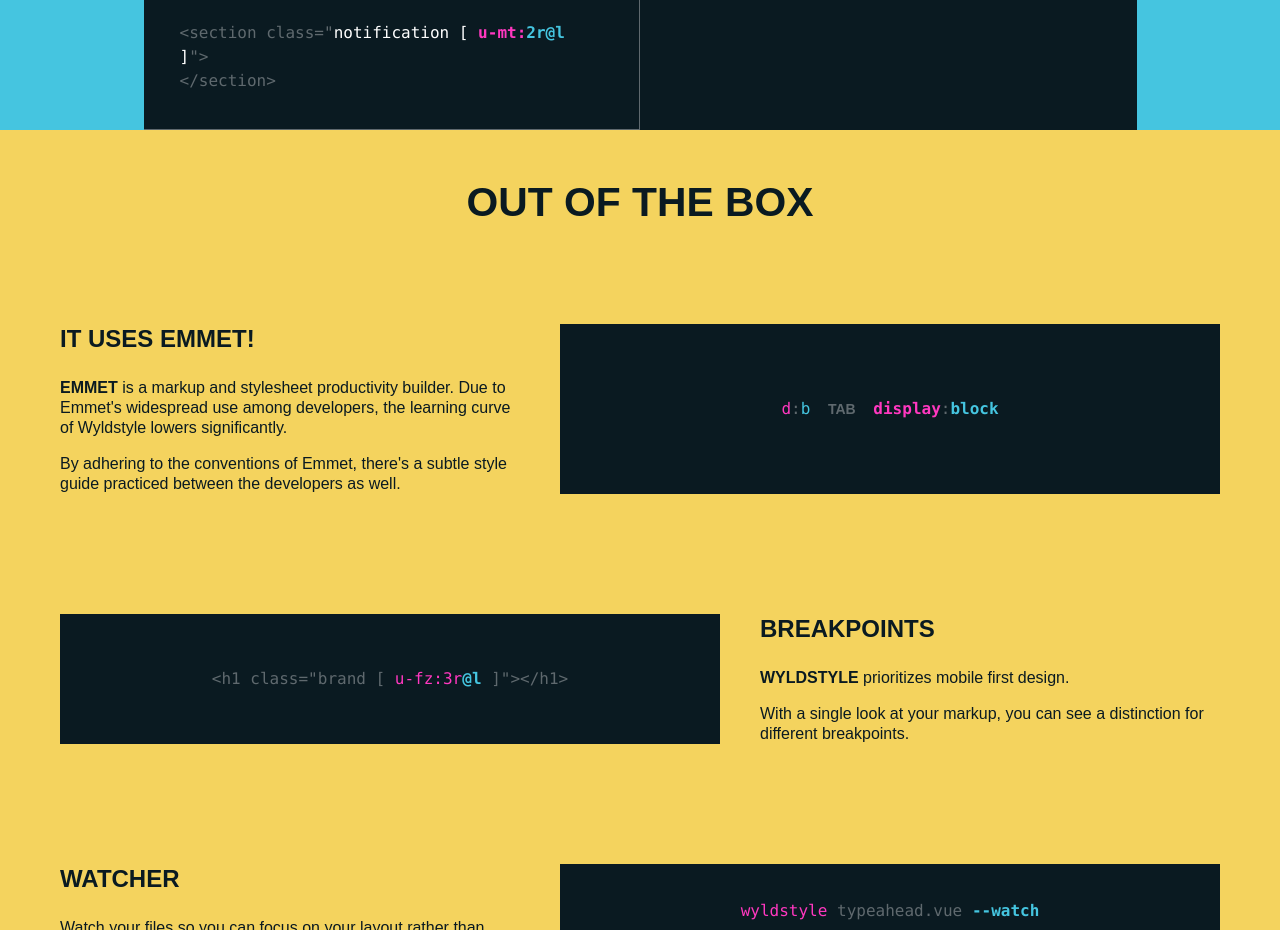
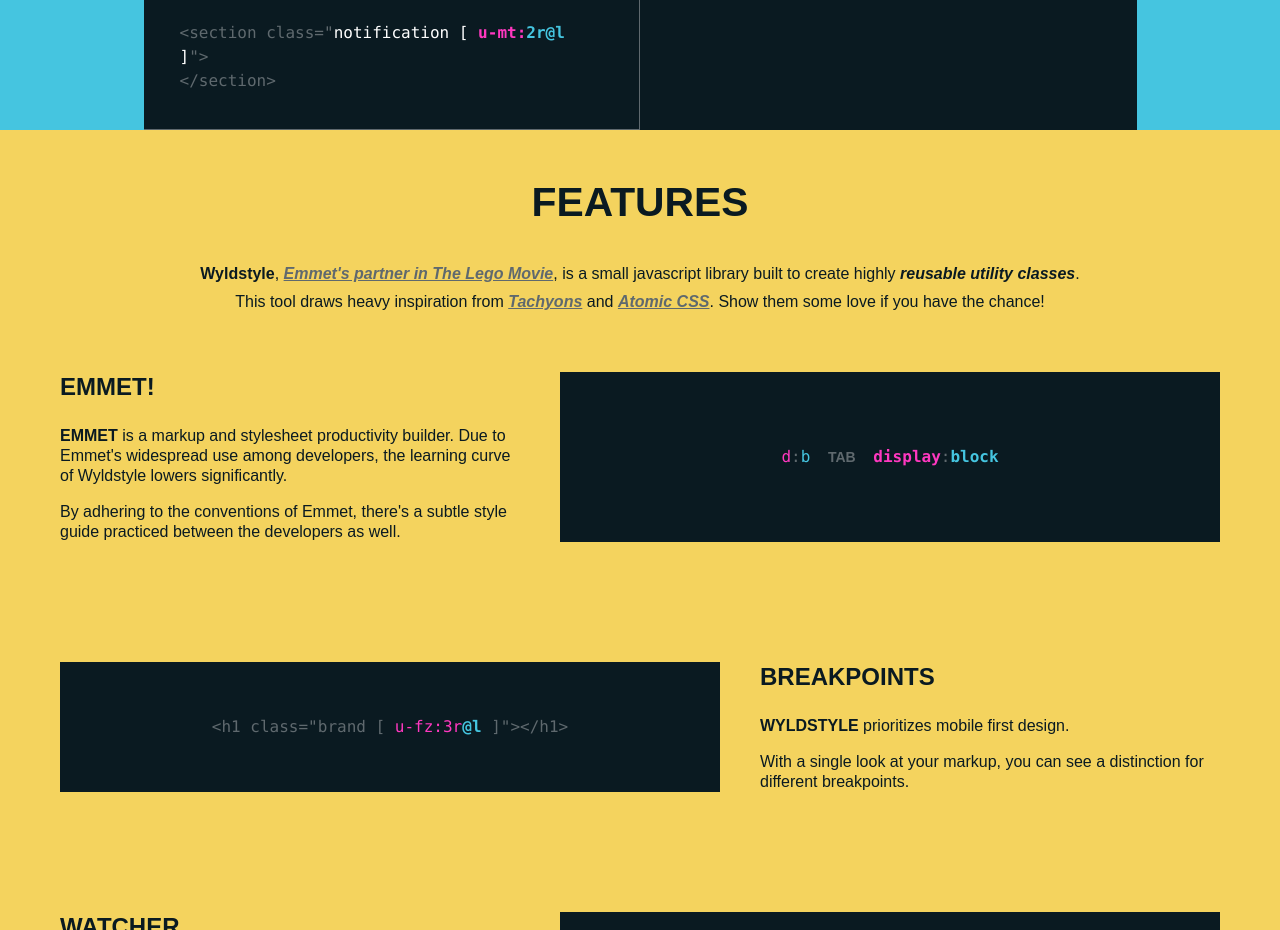
Before and after one commit to humans/wyldstyle.github.io, a website: page index.html in a window 1280 px wide. Shown: the part 788-1718 px from the top of the page. Drawn offline with Linux system fonts and the light colour scheme.

Commit message:
Add a small blurb to give a shoutout to atomic and tachyons.

```diff
--- a/css/utilities.css
+++ b/css/utilities.css
@@ -24,6 +24,7 @@
 .u-lis\:n { list-style: none; }
 .u-mb\:1\.5r { margin-bottom: 1.5rem; }
 .u-mb\:1r { margin-bottom: 1rem; }
+.u-mb\:3\.75r { margin-bottom: 3.75rem; }
 .u-mb\:3r { margin-bottom: 3rem; }
 .u-ml\:0\.25r { margin-left: 0.25rem; }
 .u-ml\:0\.5r { margin-left: 0.5rem; }
@@ -74,8 +75,10 @@
 .u-fxd\:r\@l { flex-direction: row; }
 .u-fxd\:rr\@l { flex-direction: row-reverse; }
 .u-jc\:sb\@l { justify-content: space-between; }
+.u-mb\:0\@l { margin-bottom: 0; }
 .u-ml\:2\.5r\@l { margin-left: 2.5rem; }
 .u-mt\:0\@l { margin-top: 0; }
 .u-mw\:28\.75r\@l { max-width: 28.75rem; }
+.u-ta\:c\@l { text-align: center; }
 .u-ta\:l\@l { text-align: left; }
 }
--- a/index.html
+++ b/index.html
@@ -132,8 +132,17 @@
     <section class="features [ a-bgc:$yellow a-c:$ocean u-pb:5.375r ]">
         <div class="wrapper">
             <h2 id="features" class="feature__title [ u-fz:2.55r u-lh:1.225 u-pt:3r u-pb:2.25r u-tt:u u-fw:900 u-ta:c ]">
-                Out of the Box
+                Features
             </h2>
+
+            <section class="blurb [
+                    u-mb:3.75r
+                    u-mb:0@l u-ta:c@l
+                ]">
+                <p><strong>Wyldstyle</strong>, <a class="preview [ a-c:$ocean-light u-fw:700 u-fs:i ]" href="http://www.lego.com/en-us/movie/explore/characters/wyldstyle">Emmet's partner in The Lego Movie</a>, is a small javascript library built to create highly <strong><em>reusable utility classes</em></strong>.</p>
+
+                <p class="[ u-mt:0.5r ]">This tool draws heavy inspiration from <a class="preview [ a-c:$ocean-light u-fw:700 u-fs:i ]" href="http://tachyons.io/">Tachyons</a> and <a class="preview [ a-c:$ocean-light u-fw:700 u-fs:i ]" href="http://acss.io/">Atomic CSS</a>. Show them some love if you have the chance!</p>
+            </section>
 
             <section class="feature [
                     u-d:fx u-fxd:c u-mb:3r
@@ -145,7 +154,7 @@
                         u-w:100p
                         u-mw:28.75r@l
                     ]">
-                    <h3 class="feature__name [ u-fz:1.5r u-mb:1.5r u-tt:u u-fw:900 ]">It uses Emmet!</h3>
+                    <h3 class="feature__name [ u-fz:1.5r u-mb:1.5r u-tt:u u-fw:900 ]">Emmet!</h3>
 
                     <p><strong class="brand [ u-fw:900 u-tt:u ]">Emmet</strong> is a markup and stylesheet productivity builder. Due to Emmet's widespread use among developers, the learning curve of Wyldstyle lowers significantly.</p>
                     <p class="[ u-mt:1r ]">By adhering to the conventions of Emmet, there's a subtle style guide practiced between the developers as well.</p>
```
